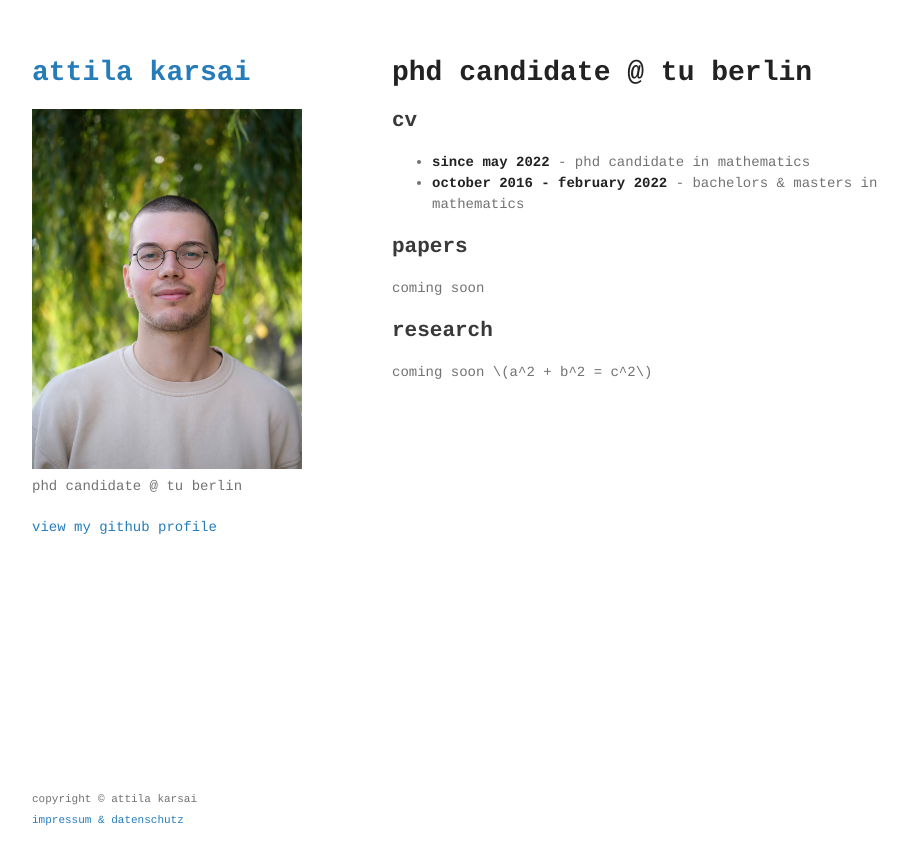
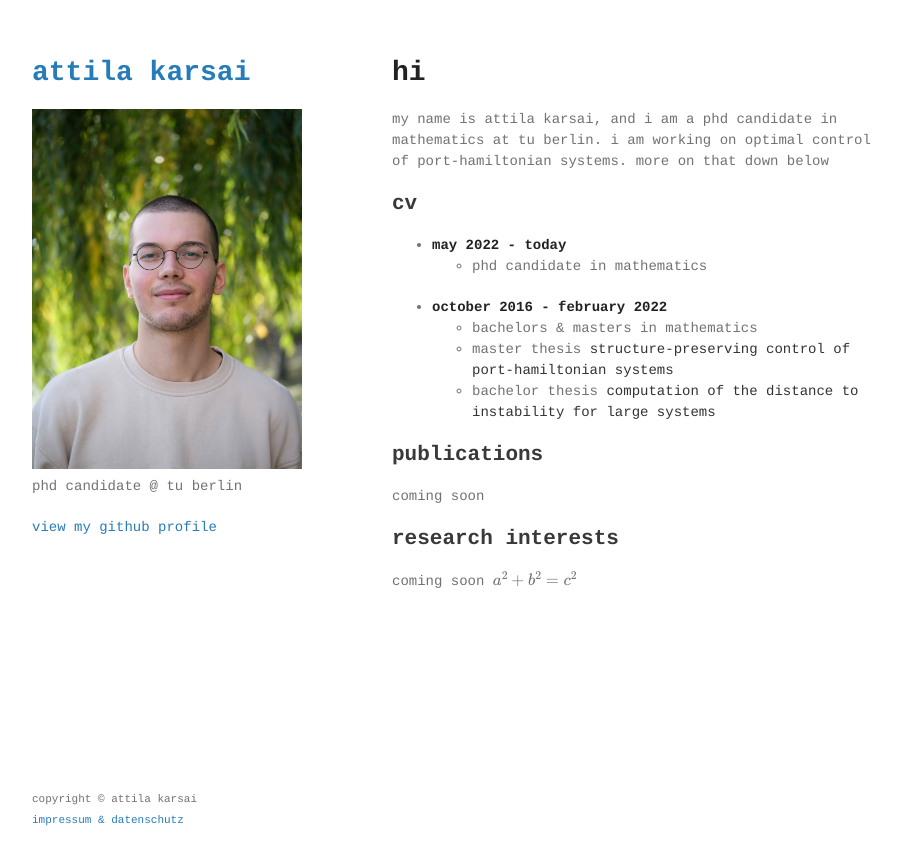
Before and after one commit to akarsai/akarsai.github.io, a Jekyll site: the page built from index.md, in a window 1280 px wide. Shown: the top 865 px of the page, without its empty margins (178-1086 px from the left). Built offline with Jekyll 4.4.1, drawn with Linux system fonts in a browser that asks for light colours; our own code applies the rules of GitHub Pages for plain Markdown files.

Commit message:
edited index.md

```diff
--- a/index.md
+++ b/index.md
@@ -1,11 +1,25 @@
-# phd candidate @ tu berlin
+# hi
+
+my name is attila karsai, and i am a phd candidate in mathematics at tu berlin.
+i am working on optimal control of port-hamiltonian systems.
+more on that down below
+
+
 
 ## cv
-- **since may 2022** - phd candidate in mathematics
-- **october 2016 - february 2022** - bachelors & masters in mathematics
+- **may 2022 - today**
+    - phd candidate in mathematics
+- **october 2016 - february 2022**
+    - bachelors & masters in mathematics
+    - master thesis `structure-preserving control of port-hamiltonian systems`
+    - bachelor thesis `computation of the distance to instability for large systems`
 
-## papers
+
+
+## publications
 coming soon
 
-## research
-coming soon $$ a^2 + b^2 = c^2 $$
+
+
+## research interests
+coming soon $a^2 + b^2 = c^2$
```
Also changed, not shown: legal.md (+1 -1 lines).
